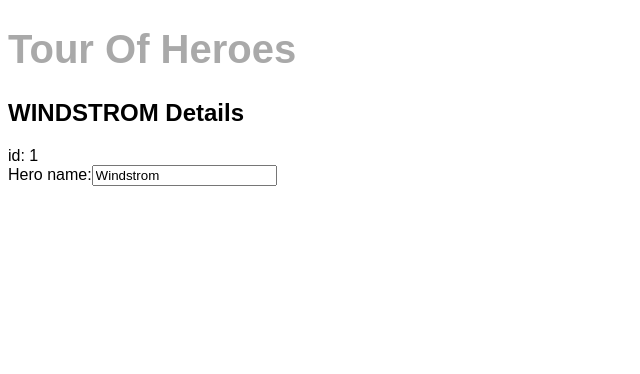
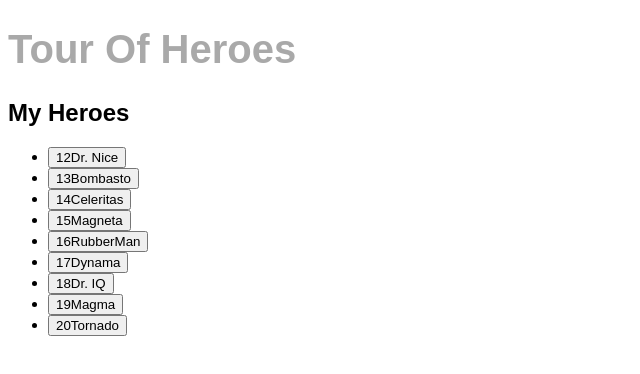
Before and after one commit to DoumSof99/Angular_TourOfHeroes, an Angular app in the folder angular-tour-of-heroes/: page / in a window 1280 px wide. Shown: the top 374 px of the page, without its empty margins (0-640 px from the left). Built offline with nearby package versions, Linux system fonts and the light colour scheme.

Commit message:
displaying heroes

```diff
--- a/angular-tour-of-heroes/src/app/heroes/heroes.component.html
+++ b/angular-tour-of-heroes/src/app/heroes/heroes.component.html
@@ -1,6 +1,9 @@
-<h2>{{ hero.name | uppercase}} Details</h2>
-<div><span>id:</span> {{hero.id}} </div>
-<div>
-    <label for="name">Hero name:</label>
-    <input id="name" [(ngModel)]="hero.name" placeholder="name">
-</div>
+<h2>My Heroes</h2>
+<ul class="heroes">
+    <li *ngFor="let hero of heroes">
+        <button type="button" >
+            <span class="badge">{{hero.id}}</span>
+            <span class="name">{{hero.name}}</span>
+        </button>
+    </li>
+</ul>
--- a/angular-tour-of-heroes/src/app/heroes/heroes.component.ts
+++ b/angular-tour-of-heroes/src/app/heroes/heroes.component.ts
@@ -1,5 +1,6 @@
 import { Component } from '@angular/core';
 import { IHero } from '../entities/hero';
+import { HEROES } from '../mock-data/mock-heroes';
 
 @Component({
   selector: 'app-heroes',
@@ -8,9 +9,6 @@
 })
 export class HeroesComponent {
 
-  hero: IHero = {
-    id: 1,
-    name: 'Windstrom'
-  };
+  heroes = HEROES;
 
 }
```
